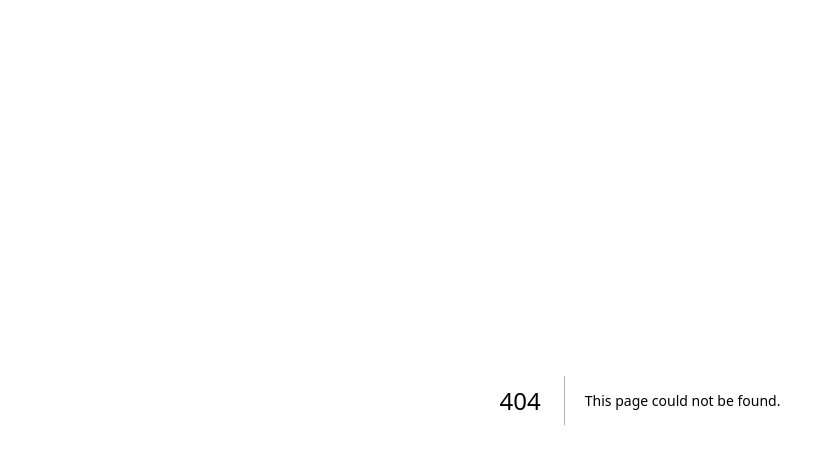
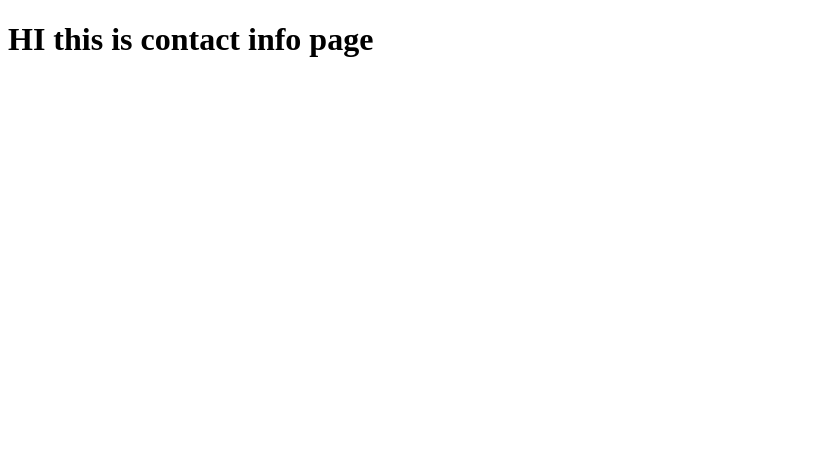
Before and after one commit to hack4impact-utk/rooted-east, a Next.js app: page /contactinfo in a window 1280 px wide. Before the commit this address had no page. Shown: the top 464 px of the page, without its empty margins (0-835 px from the left). Built offline with nearby package versions, Linux system fonts and the light colour scheme.

Commit message:
contact info page created

```diff
--- /dev/null
+++ b/src/app/contactinfo/page.tsx
@@ -0,0 +1,7 @@
+export default function RootContactInfo() {
+  return (
+    <div>
+      <h1> HI this is contact info page</h1>
+    </div>
+  );
+}
```
